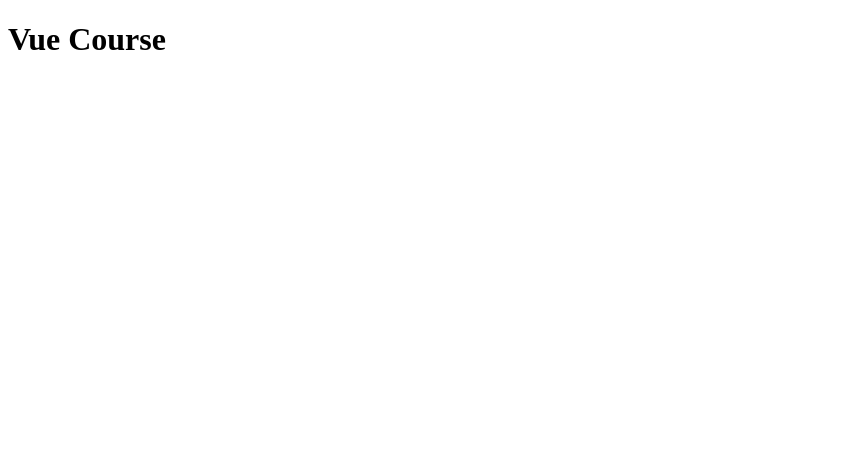
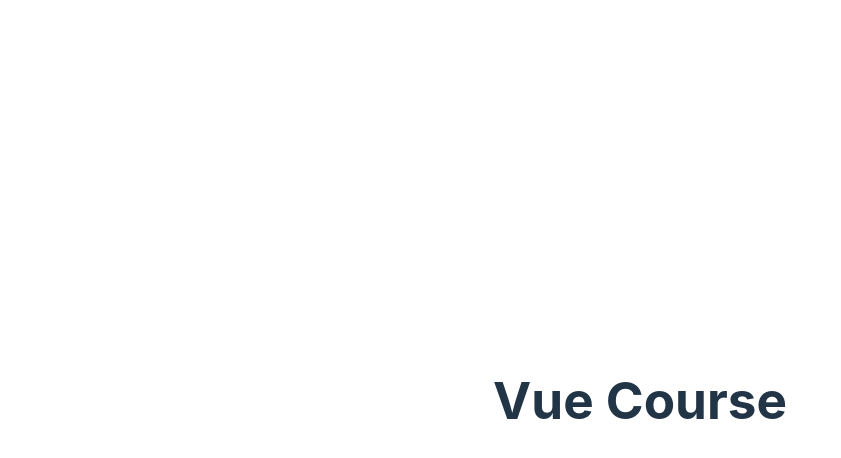
Before and after one commit to yudeek/vue-course, a Vue app: page / in a window 1280 px wide. Shown: the top 458 px of the page, without its empty margins (0-841 px from the left). Built offline with nearby package versions, Linux system fonts and the light colour scheme.

Commit message:
add new styles

```diff
--- a/src/style.css
+++ b/src/style.css
@@ -0,0 +1,139 @@
+:root {
+  font-family: Inter, Avenir, Helvetica, Arial, sans-serif;
+  font-size: 16px;
+  line-height: 24px;
+  font-weight: 400;
+
+  color-scheme: light dark;
+  color: rgba(255, 255, 255, 0.87);
+  background-color: #242424;
+
+  font-synthesis: none;
+  text-rendering: optimizeLegibility;
+  -webkit-font-smoothing: antialiased;
+  -moz-osx-font-smoothing: grayscale;
+  -webkit-text-size-adjust: 100%;
+}
+
+a {
+  font-weight: 500;
+  color: #646cff;
+  text-decoration: inherit;
+}
+a:hover {
+  color: #535bf2;
+}
+
+a {
+  font-weight: 500;
+  color: #646cff;
+  text-decoration: inherit;
+}
+a:hover {
+  color: #535bf2;
+}
+
+body {
+  margin: 0;
+  display: flex;
+  place-items: center;
+  min-width: 320px;
+  min-height: 100vh;
+}
+
+h1 {
+  font-size: 3.2em;
+  line-height: 1.1;
+}
+
+button {
+  border-radius: 8px;
+  border: 1px solid transparent;
+  padding: 0.6em 1.2em;
+  font-size: 1em;
+  font-weight: 500;
+  font-family: inherit;
+  background-color: #1a1a1a;
+  cursor: pointer;
+  transition: border-color 0.25s;
+}
+button:hover {
+  border-color: #646cff;
+}
+button:focus,
+button:focus-visible {
+  outline: 4px auto -webkit-focus-ring-color;
+}
+
+.card {
+  padding: 2em;
+}
+
+#app {
+  max-width: 1280px;
+  margin: 0 auto;
+  padding: 2rem;
+  text-align: center;
+}
+
+@media (prefers-color-scheme: light) {
+  :root {
+    color: #213547;
+    background-color: #ffffff;
+  }
+  a:hover {
+    color: #747bff;
+  }
+  button {
+    background-color: #f9f9f9;
+  }
+}
+
+.wrap {
+  display: flex;
+  align-items: center;
+  column-gap: 24px;
+  padding: 24px;
+  border-radius: 8px;
+  border: 1px solid #10AE04;
+}
+
+.wrap + .wrap {
+  margin-top: 24px;
+}
+
+.content {
+  display: flex;
+  flex-direction: column;
+}
+
+
+.text {
+  color: #202838;
+  font-weight: 600;
+  font-size: 16px;
+}
+
+.sub {
+  font-weight: 500;
+  font-size: 12px;
+  color: #808080;
+}
+
+.label {
+  display: flex;
+  flex-direction: column;
+}
+
+.input {
+  display: inline-flex;
+  padding: 12px;
+  background-color: #fff;
+  border: 1px solid hsl(0, 0%, 85%);;
+  border-radius: 4px;
+  font-weight: 500;
+  font-family: inherit;
+  font-size: 14px;
+  color: hsl(220, 27%, 17%);
+  outline: none;
+}
```
